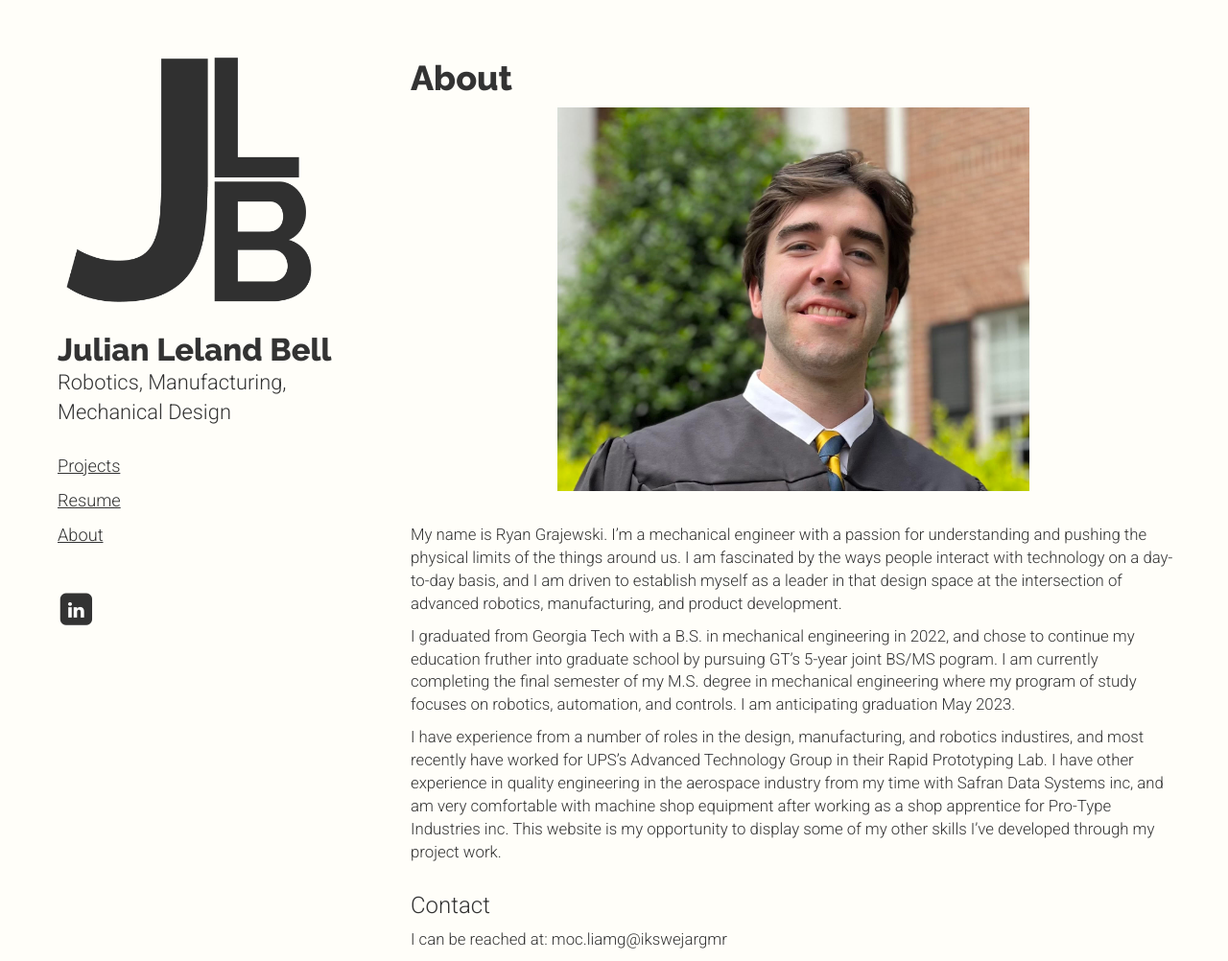
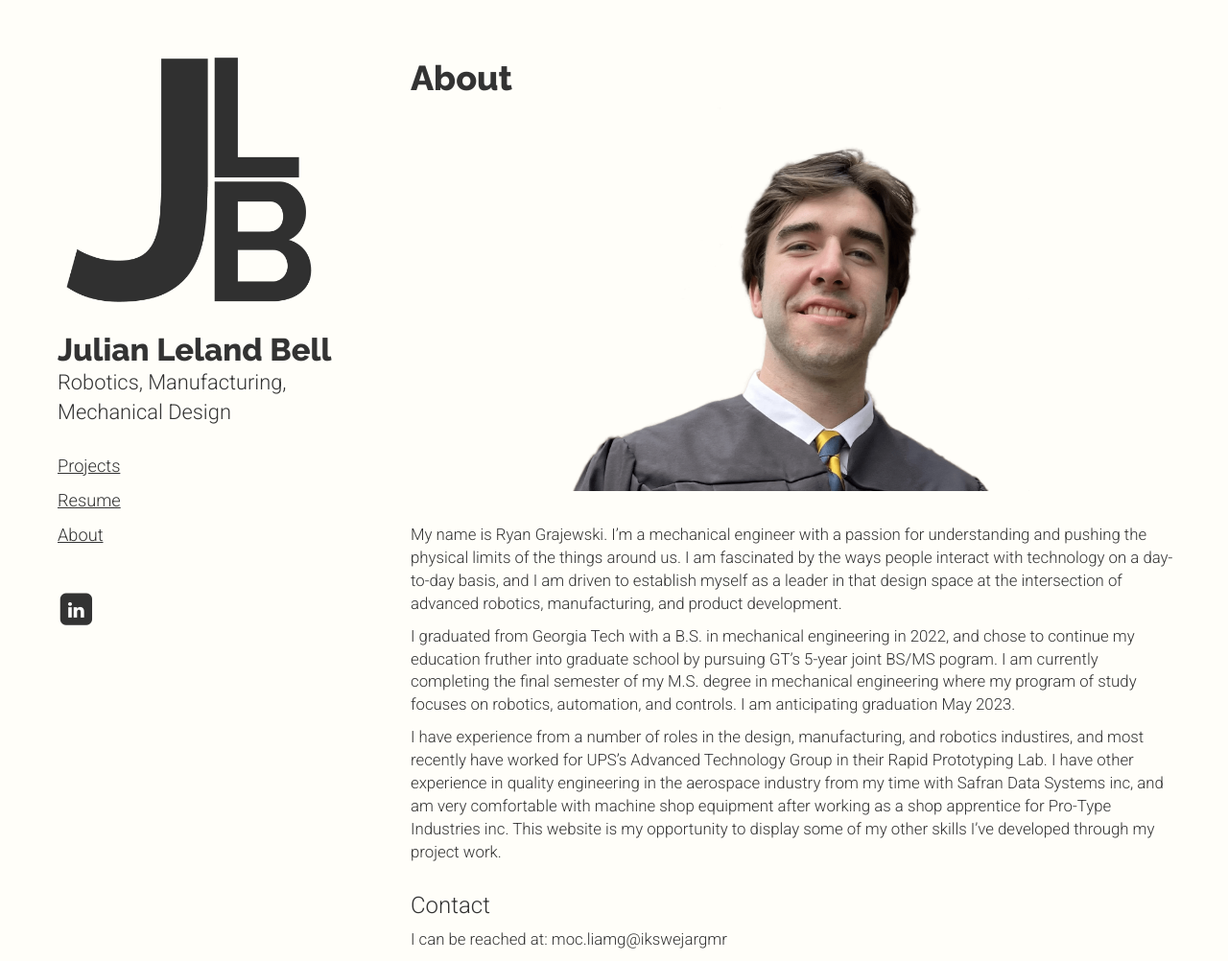
Before and after one commit to rmgrajewski/RyanGrajewski.io, a Jekyll site: the page built from _pages/about.md, in a window 1280 px wide and 1002 px high. Shown: the whole window at 96% size. Built offline with Jekyll 4.4.1, drawn with Linux system fonts in a browser that asks for light colours; comment, search, counter and statistics services are not loaded.

Commit message:
new headshot

```diff
--- a/_pages/about.md
+++ b/_pages/about.md
@@ -4,7 +4,7 @@ title: About
 permalink: /about/
 ---
 <p align="center">
-<img src="/assets/Headshot.jpg" class="img-responsive" style="max-height: 400px;">
+<img src="/assets/Headshot.png" class="img-responsive" style="max-height: 400px;">
 </p>
 
 <br>
```
Also changed, not shown: _assets/Headshot.jpg (deleted), _assets/Headshot.png (added).
